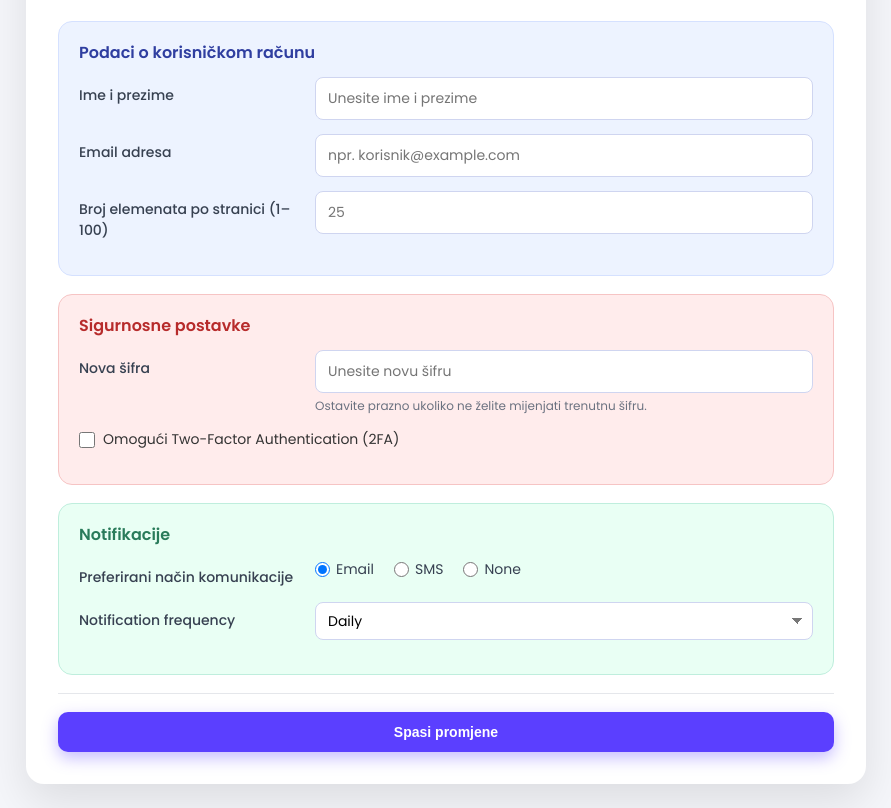
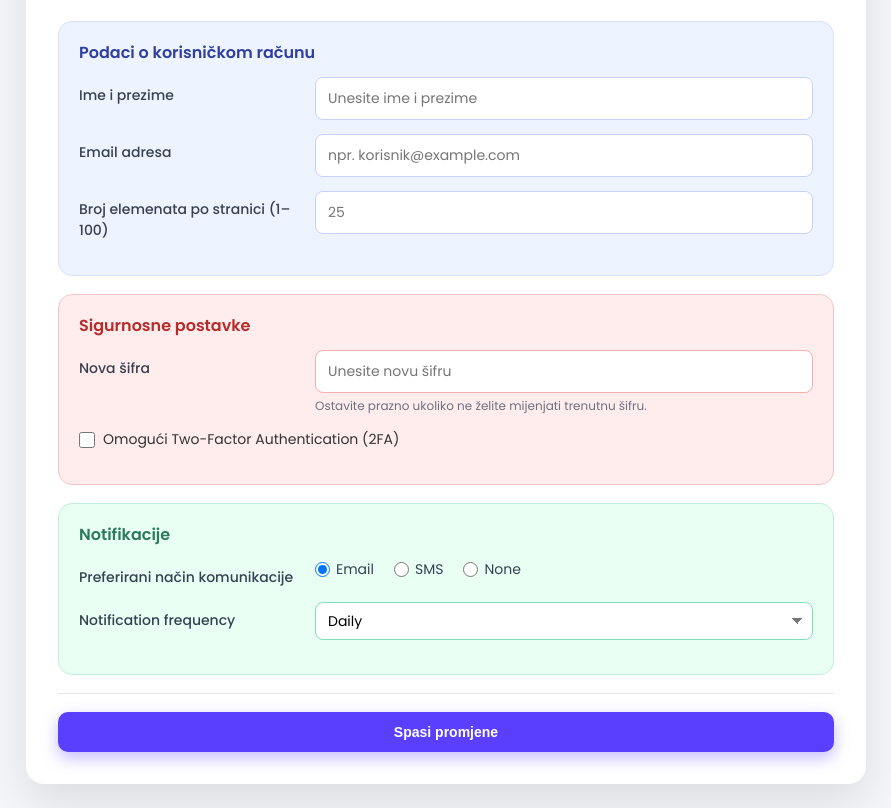
Before and after one commit to hhadzicc/scenarij-app, a plain HTML site: page html/user.html in a window 1280 px wide. Shown: the part 138-946 px from the top of the page, without its empty margins (194-1085 px from the left). Drawn offline with Linux system fonts and the light colour scheme.

Commit message:
fix(user.css): uklonjen konflikt osnovnih input stilova i uvedene boje okvira za input polja po sekcijama radi usklađivanja sa zadatkom. to je uslov sa kraja zadatka

```diff
--- a/css/user.css
+++ b/css/user.css
@@ -14,7 +14,6 @@ body {
 .section-title.blue { color: #2f3ea0; }
 .section-title.red { color: #b72b2b; }
 .section-title.green { color: #297b5a; }
-/* za dugmad ovoe klase iznad dodane */
 
 /* forma centrirana na stranici */
 .page-wrap {
@@ -109,11 +108,7 @@ body {
   flex: 1;
 }
 
-/* inputi i select */
-.field-control input[type="text"],
-.field-control input[type="email"],
-.field-control input[type="number"],
-.field-control input[type="password"],
+.field-control input,
 .field-control select {
   width: 100%;
   padding: 10px 12px;
@@ -125,13 +120,14 @@ body {
   background: #ffffff;
 }
 
+
 .field-control input:focus,
 .field-control select:focus {
   border-color: #5B3FFF;
   box-shadow: 0 0 0 2px rgba(91, 63, 255, 0.15);
 }
 
-/* hint ispod passworda */
+/* HINT ispod passworda */
 .field-hint {
   margin-top: 4px;
   font-size: 12px;
@@ -151,7 +147,7 @@ body {
   height: 16px;
 }
 
-/* radio grupe */
+/* radio grupa */
 .radio-group {
   display: flex;
   flex-wrap: wrap;
@@ -171,7 +167,7 @@ body {
   height: 15px;
 }
 
-/* stil za dropdown strelicu */
+/* dropdown strelica */
 .field-control select {
   appearance: none;
   background-image:
@@ -209,7 +205,26 @@ body {
   transform: translateY(1px);
 }
 
-/* mobilni prikaz – labela iznad polja i polja punom širinom */
+/* account – plava linija */
+.section-account .field-control input,
+.section-account .field-control select {
+  border: 1.5px solid #C5D2FF;
+}
+
+/* security – crvena linija */
+.section-security .field-control input,
+.section-security .field-control select {
+  border: 1.5px solid #F7AFAF;
+}
+
+/* notifications – zelena linija */
+.section-notifications .field-control input,
+.section-notifications .field-control select {
+  border: 1.5px solid #81ddb8;
+}
+
+
+/* mobilni prikaz */
 @media (max-width: 750px) {
   .settings-form {
     padding: 20px 18px 24px;
```
